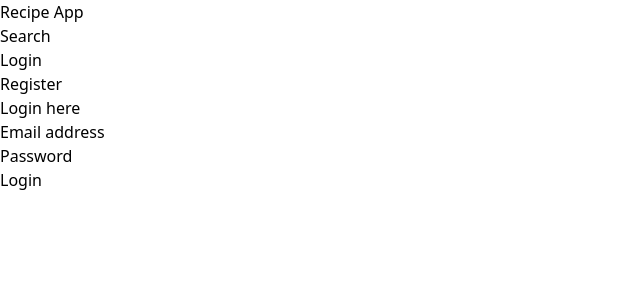
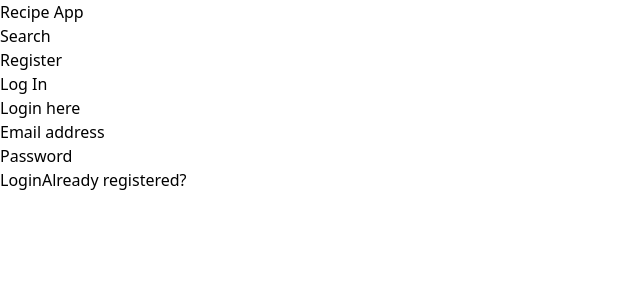
Before and after one commit to chas-academy/u06-fullstack-recipe-app-DanielSedell02, an Angular app in the folder Recipe-frontend/: page /login in a window 1280 px wide. Shown: the top 300 px of the page, without its empty margins (0-640 px from the left). Built offline with nearby package versions, Linux system fonts and the light colour scheme.

Commit message:
login and logout updated

```diff
--- a/Recipe-frontend/src/app/app.component.html
+++ b/Recipe-frontend/src/app/app.component.html
@@ -4,9 +4,25 @@
     <!-- Desktop & Mobile Menu -->
     <ul class="flex flex-wrap list-none lg:ml-auto space-x-4">
       <li><a routerLink="" routerLinkActive="active" ariaCurrentWhenActive="page" class="text-white hover:text-gray-200">Search</a></li>
-      <li><a routerLink="/login" routerLinkActive="active" ariaCurrentWhenActive="page" class="text-white hover:text-gray-200">Login</a></li>
-      <li><a routerLink="/register" routerLinkActive="active" ariaCurrentWhenActive="page" class="text-white hover:text-gray-200">Register</a></li>
-    </ul> </div>
+
+      @if((loggedIn$ | async)){
+        <li>
+          <a
+            (click)="logout()"
+            class="text-white hover:text-gray-200" >Log Out</a>
+        </li>
+      }@else {
+        <li>
+          <a
+            routerLink="/register" routerLinkActive="active" ariaCurrentWhenActive="page" class="text-white hover:text-gray-200" >Register</a>
+        </li>
+        <li>
+          <a
+            routerLink="/login" routerLinkActive="active" ariaCurrentWhenActive="page" class="text-white hover:text-gray-200" >Log In</a>
+        </li>
+      }
+    </ul>
+ </div>
 </nav>
 
 
--- a/Recipe-frontend/src/app/app.component.ts
+++ b/Recipe-frontend/src/app/app.component.ts
@@ -1,14 +1,28 @@
+import { AsyncPipe } from '@angular/common';
 import { Component, OnInit } from '@angular/core';
 import { RouterLink, RouterLinkActive, RouterOutlet } from '@angular/router';
+import { Observable } from 'rxjs';
+import { AuthService } from './services/auth.service';
 
 
 @Component({
   selector: 'app-root',
   standalone: true,
-  imports: [RouterOutlet, RouterLink, RouterLinkActive],
+  imports: [RouterOutlet, RouterLink, RouterLinkActive, AsyncPipe],
   templateUrl: './app.component.html',
   styleUrls: ['./app.component.css']
 })
 export class AppComponent {
 
+  loggedIn$: Observable<boolean>;
+
+  constructor( private auth: AuthService) {
+
+    this.loggedIn$ = this.auth.loggedIn$;
+
+
+   }
+   logout() {
+    this.auth.logOut();
+  }
 }
--- a/Recipe-frontend/src/app/guards/auth.guard.ts
+++ b/Recipe-frontend/src/app/guards/auth.guard.ts
@@ -1,5 +1,6 @@
 import { CanActivateFn } from '@angular/router';
 
 export const authGuard: CanActivateFn = (route, state) => {
+  console.log('Cant pass here!!!')
   return true;
 };
--- a/Recipe-frontend/src/app/pages/login/login.component.html
+++ b/Recipe-frontend/src/app/pages/login/login.component.html
@@ -11,6 +11,8 @@
         <input type="password" class="form-input w-full rounded-md" id="password" name="password" formControlName="password">
       </div>
       <button type="submit" class="bg-white text-orange-500 py-2 px-4 rounded-lg">Login</button>
+      <a routerLink="/register" routerLinkActive="active" ariaCurrentWhenActive="page"
+       class="text-sm text-indigo-300 hover:text-indigo-500 right">Already registered?</a>
       <!-- <button class="bg-red-500 hover:bg-red-700 text-white font-bold py-2 px-4 rounded" (click)="logout()">Logout</button> -->
     </form>
   </div>
--- a/Recipe-frontend/src/app/pages/login/login.component.ts
+++ b/Recipe-frontend/src/app/pages/login/login.component.ts
@@ -2,24 +2,21 @@ import { Component, OnInit } from '@angular/core';
 import { RouterLink, RouterLinkActive, RouterOutlet } from '@angular/router';
 import { AuthService } from '../../services/auth.service';
 import { LoginDetails } from '../../interfaces/login-details';
-import { User } from '../../interfaces/user';
-import { Observable } from 'rxjs';
-import { AsyncPipe } from '@angular/common';
 import { FormControl, FormGroup, FormsModule, ReactiveFormsModule } from '@angular/forms';
 
 @Component({
   selector: 'app-root',
   standalone: true,
-  imports: [RouterOutlet, AsyncPipe, RouterLink, RouterLinkActive, FormsModule, ReactiveFormsModule] ,
+  imports: [RouterOutlet, RouterLink, RouterLinkActive, FormsModule, ReactiveFormsModule] ,
   templateUrl: './login.component.html',
   styleUrls: ['./login.component.css']
 })
 export class LoginComponent {
-  // Import av interface
+
 
 loginDetails: LoginDetails;
 
-// FormGroup
+
 
 loginForm = new FormGroup({
   email: new FormControl(''),
@@ -42,7 +39,12 @@ loginForm = new FormGroup({
     };
     this.auth.loginUser(loginDetails);
 }
+Submit() {
 
+  // Handle form submission logic here
+  console.log(this.loginDetails) //to see if it works
+  this.auth.loginUser(this.loginDetails)
+}
 }
 
 
--- a/Recipe-frontend/src/app/services/auth.service.ts
+++ b/Recipe-frontend/src/app/services/auth.service.ts
@@ -20,7 +20,7 @@ export class AuthService {
   private loggedIn = new Subject<boolean>();
   loggedIn$ = this.loggedIn.asObservable();
 
-  private baseUrl = 'http://127.0.0.1:8000/api/';
+  private baseUrl = 'https://u06-fullstack-recipe-app-danielsedell02.onrender.com/api/';
 
   private httpOptions = {
     headers: new HttpHeaders({
@@ -100,17 +100,11 @@ logoutUser() {
 
 }
 
-  getUser2(): Observable<User[]> {
-    return this.http.get<User[]>(this.baseUrl+'getuser/2', this.httpOptions);
-  }
-
   private handleError(error: HttpErrorResponse){
     if (error.status === 404) {
-      // A client-side or network error occurred. Handle it accordingly.
+
       console.error('An error occurred:', error.error);
     } else {
-      // The backend returned an unsuccessful response code.
-      // The response body may contain clues as to what went wrong.
       console.error(
         `Backend returned code ${error.status}, body was: `, error.error);
     }
```
